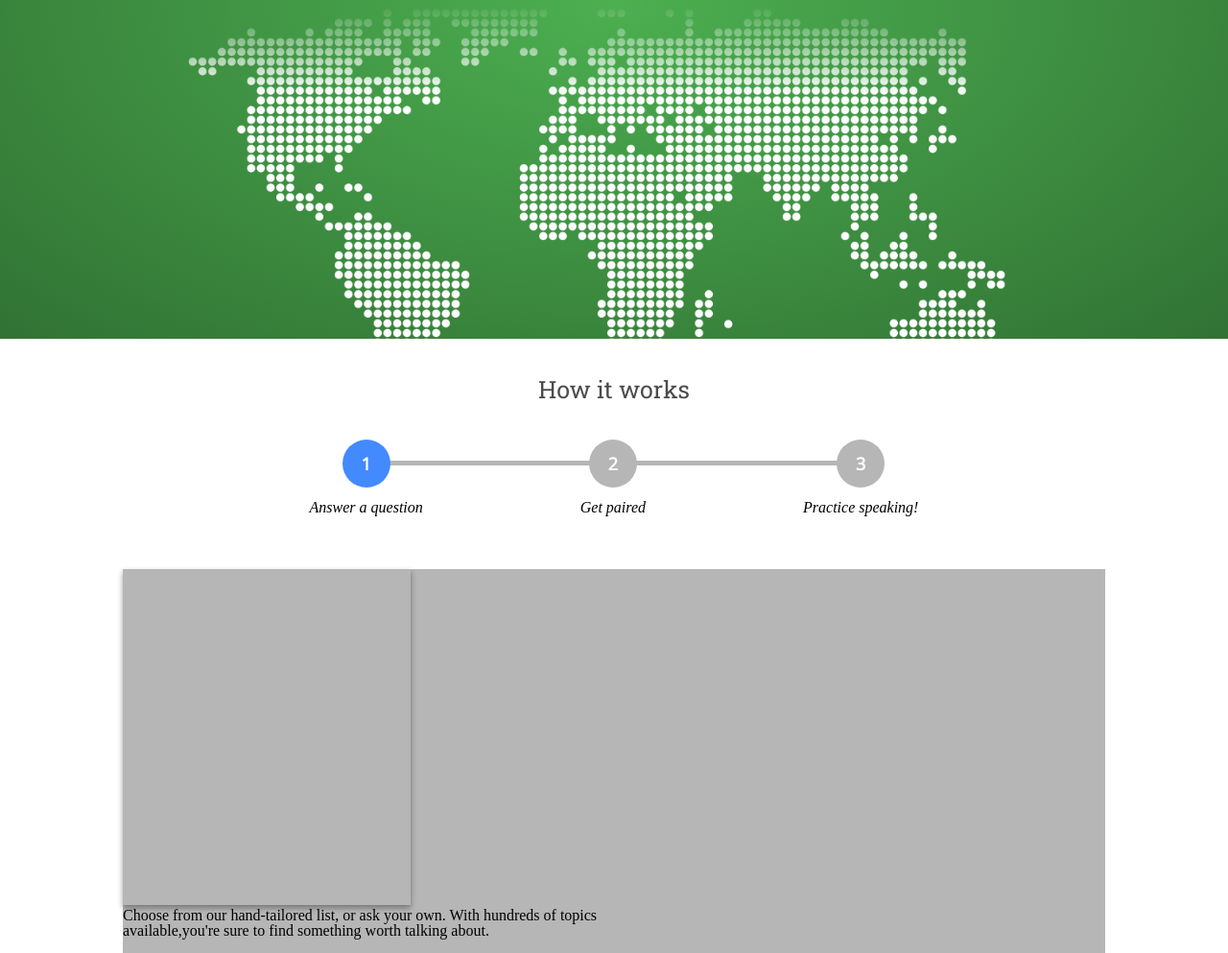
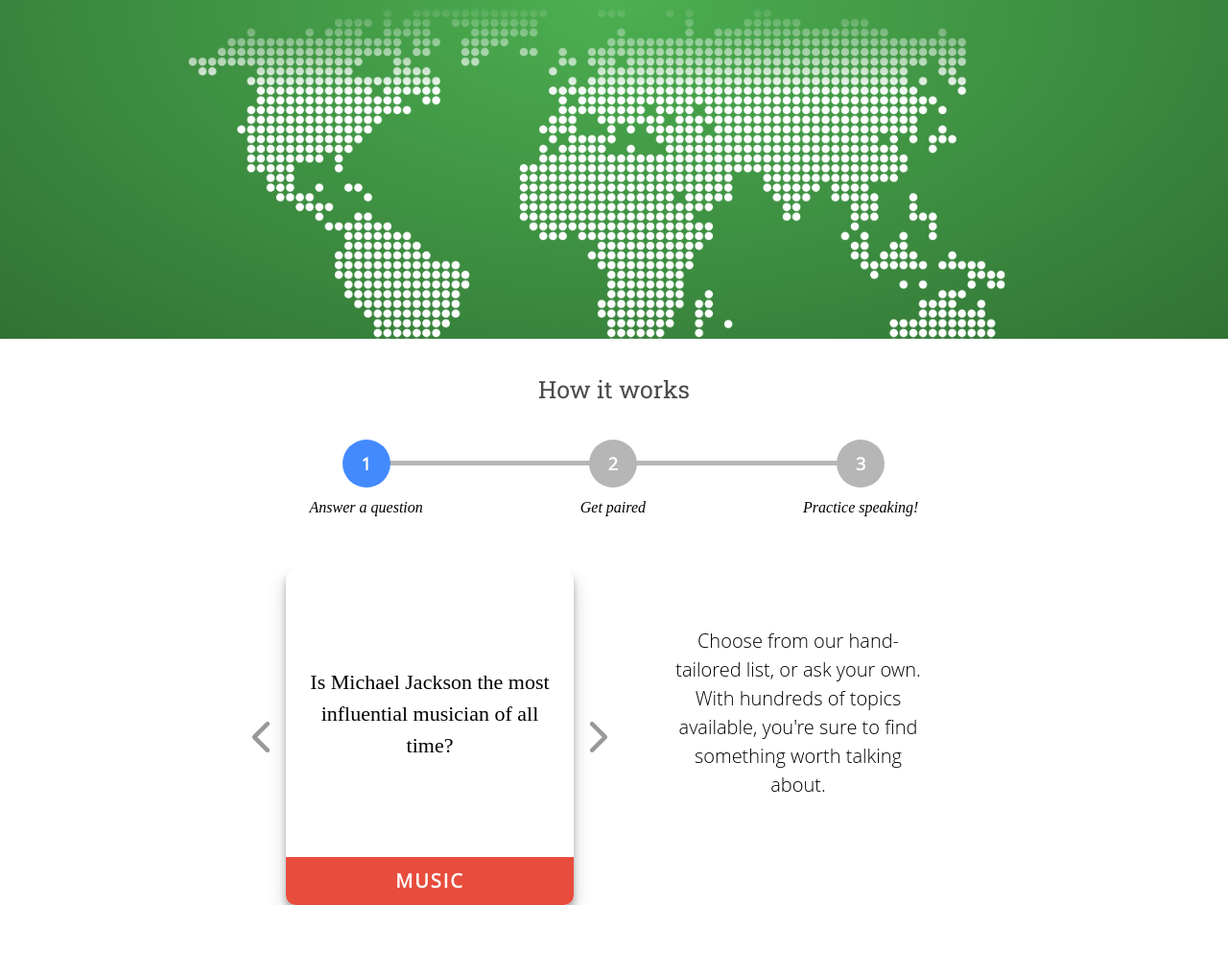
Before and after one commit to MikeC1995/LanguagePearLandingPage, a website: page index.html in a window 1280 px wide. Shown: the part 347-1340 px from the top of the page at 96% size. After the commit the page ends 1290 px from the top, so only its background shows below. Drawn offline with nearby package versions, Linux system fonts and the light colour scheme; some packages are replaced by stand-ins of ours; a web font is replaced by a local one.

Commit message:
content of step 1 implemented

```diff
--- a/app/components/how-it-works/step-1/step-1.html
+++ b/app/components/how-it-works/step-1/step-1.html
@@ -1,9 +1,16 @@
 <div class="step-content">
-  <div>
-    <div id="question-card" class="shadow-2"></div>
+  <div id="first">
+    <img id="arrow-left" src="/assets/icons/black/arrow-left.png">
+    <div id="question-card" class="shadow-3">
+      <div class="question">Is Michael Jackson the most influential musician of all time?</div>
+      <div class="topic">
+        <div>music</div>
+      </div>
+    </div>
+    <img id="arrow-right" src="/assets/icons/black/arrow-right.png">
   </div>
-  <div>
-    <span>Choose from our hand-tailored list, or ask your own. With hundreds of topics available,you're sure to find something worth talking about.
+  <div id="second">
+    <span>Choose from our hand-tailored list, or ask your own. With hundreds of topics available, you're sure to find something worth talking about.
     </span>
   </div>
 </div>
--- a/assets/styles/less/steps.less
+++ b/assets/styles/less/steps.less
@@ -39,20 +39,20 @@
         }
       }
       .node-title {
+        padding-top: 10px;
         font-family: 'Droid Serif', serif;
         font-style: italic;
-        padding-top: 10px;
       }
     }
     .connector {
       display: inline-block;
       position: relative;
-      z-index: 100;
-      top: -65px;
       height: 5px;
       width: 30%;
+      top: -65px;
+      z-index: 100;
+      margin: auto;
       background-color: @disabled;
-      margin: auto;
 
       &.filled {
         background-color: @accent;
@@ -62,17 +62,89 @@
 }
 
 .step-content {
-  width: 80%;
-  height: 400px;
+  width: 60%;
   margin: auto;
-  background-color: @disabled;
+  overflow: auto;
 
-  div {
+  #first {
+    position: relative;
     width: 50%;
-    display: inline-block;
+    float: left;
+
+    img {
+      position: absolute;
+      width: 32px;
+      height: auto;
+      top: 50%;
+      transform: translateY(-16px);
+      opacity: 0.4;
+
+      &:hover {
+        opacity: 1;
+        cursor: pointer;
+      }
+
+      &#arrow-left {
+        left: 0;
+      }
+      &#arrow-right {
+        right: 0;
+      }
+    }
+
     #question-card {
+      display: table;
       width: 300px;
       height: 350px;
+      margin: auto;
+
+      background-color: #fff;
+      border-radius: 10px;
+
+      .question {
+        display: table-cell;
+        padding: 0 20px;
+        vertical-align: middle;
+        font-family: 'Droid Serif', serif;
+        font-size: 22px;
+        text-align: center;
+        line-height: 150%;
+      }
+      .topic {
+        display: table-row;
+        height: 50px;
+        div {
+          display: table-cell;
+          height: 50px;
+          vertical-align: middle;
+          font-family: 'Open Sans', sans-serif;
+          font-weight: 800;
+          font-size: 20px;
+          background-color: #e74c3c;
+          color: #fff;
+          text-align: center;
+          text-transform: uppercase;
+          border-radius: 0 0 10px 10px;
+          letter-spacing: 2px;
+        }
+      }
+    }
+  }
+
+  #second {
+    display: table;
+    height: 300px;
+    width: 50%;
+    float: left;
+    padding: 60px;
+    box-sizing: border-box;
+    span {
+      display: table-cell;
+      vertical-align: middle;
+      text-align: center;
+      font-family: 'Open Sans Light', sans-serif;
+      font-size: 20px;
+      line-height: 150%;
     }
   }
 }
```
Also changed, not shown: assets/icons/black/arrow-left.png (added), assets/icons/black/arrow-right.png (added), assets/styles/css/app.css.
